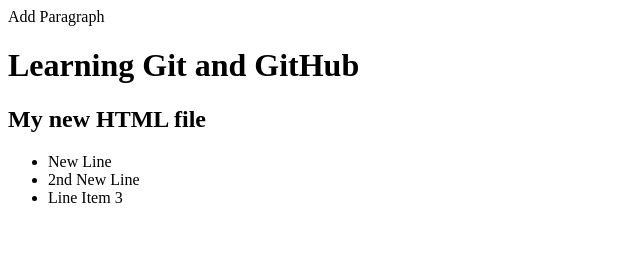
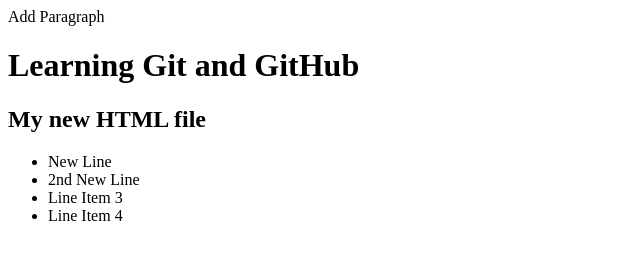
Before and after one commit to zstem001hz-droid/Pull, a plain HTML site: page index.html in a window 1280 px wide. Shown: the whole page, without its empty margins (0-640 px from the left). Drawn offline with Linux system fonts and the light colour scheme.

Commit message:
Added Line Item 4

```diff
--- a/index.html
+++ b/index.html
@@ -10,6 +10,7 @@
         <li>New Line</li>
         <li>2nd New Line</li>
         <li>Line Item 3</li>
+        <li>Line Item 4</li> <!-- Shelley is making this change -->
     </ul>
     </body>
 </html>
```
